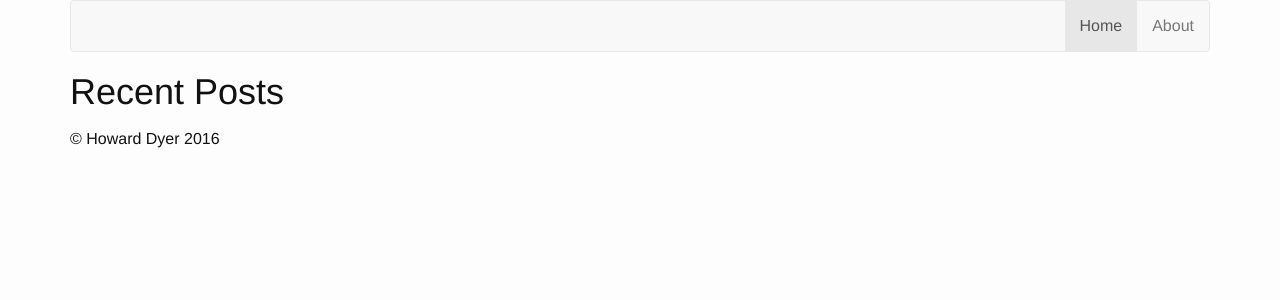
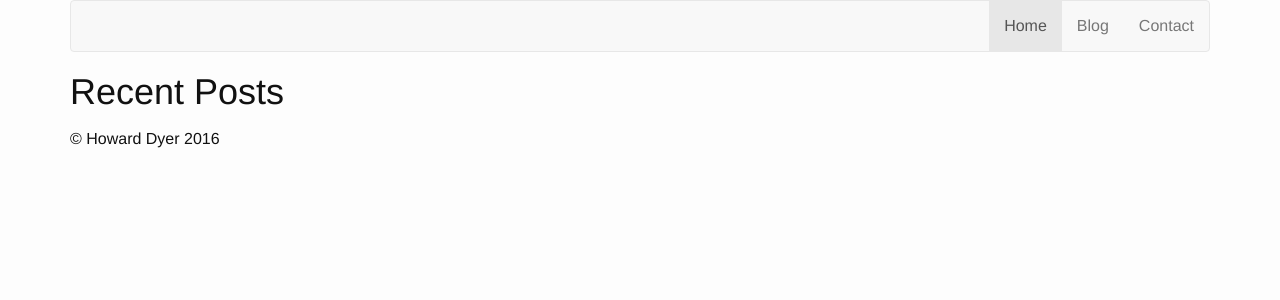
Before and after one commit to howarddyer/howarddyer.github.io, a Jekyll site: the page built from index.html, in a window 1280 px wide. Shown: the top 300 px of the page. Built offline with Jekyll 4.4.1, drawn with Linux system fonts in a browser that asks for light colours; nearby versions of some CDN libraries.

Commit message:
Add sorting to pages in nav.

```diff
--- a/_includes/header.html
+++ b/_includes/header.html
@@ -15,8 +15,12 @@
 
       <nav class="navbar-collapse collapse">
         <ul class="nav navbar-nav navbar-right">
-          <li {% if page.title == "Home" %} class="active" {% endif %}><a href="/">Home</a></li>
-          <li {% if page.title == "About" %} class="active" {% endif %}><a href="/about">About</a></li>
+          {% assign pages = site.pages | sort:"position" %}
+          {% for my_page in pages %}
+            {% if my_page.title %}
+              <li {% if page.title == my_page.title %} class="active" {% endif %}><a href="{{ my_page.url | prepend: site.baseurl }}">{{ my_page.title }}</a></li>
+            {% endif %}
+          {% endfor %}
         </ul>
       </nav>
 
--- a/blog.html
+++ b/blog.html
@@ -1,6 +1,7 @@
 ---
 layout: page
 title: Blog
+position: 20
 ---
 
 {% for post in site.posts %}
--- a/contact.html
+++ b/contact.html
@@ -1,4 +1,5 @@
 ---
 layout: page
 title: Contact
+position: 30
 ---
--- a/index.html
+++ b/index.html
@@ -1,6 +1,7 @@
 ---
 layout: default
 title: Home
+position: 10
 ---
 
 <section id="posts">
```
